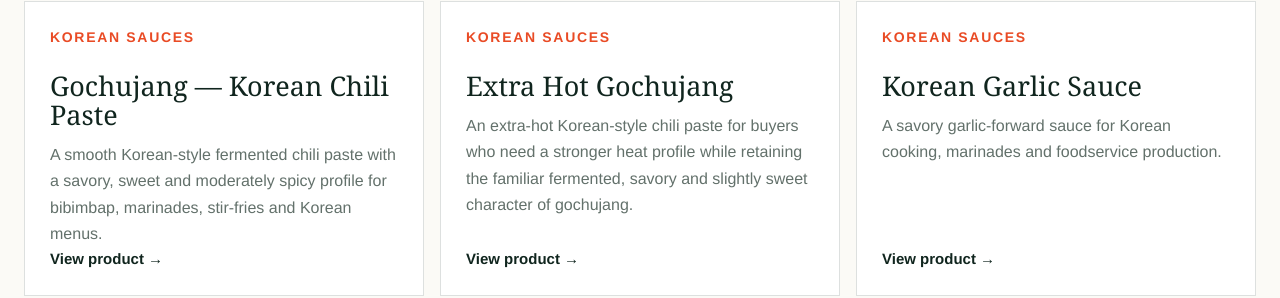
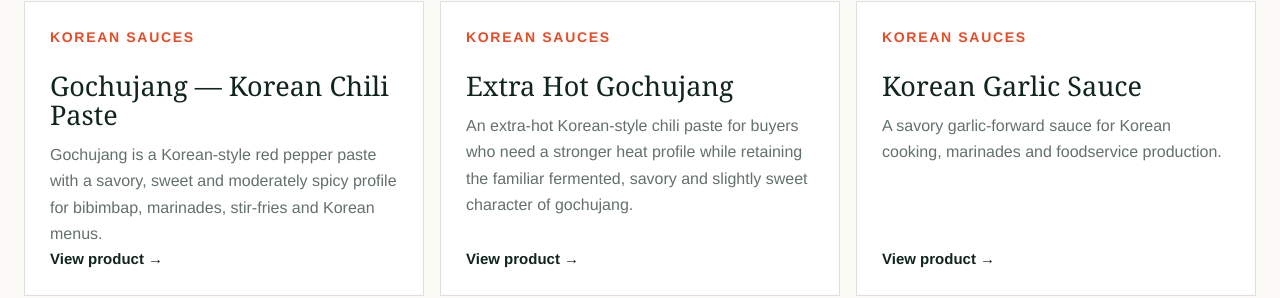
Before and after one commit to wjzta10018545-afk/deesheng-food, a Next.js app: page /product/bibimbap-sauce/ in a window 1280 px wide. Shown: the part 3227-3525 px from the top of the page. Built offline with nearby package versions, Linux system fonts and the light colour scheme.

Commit message:
GEO: improve buyer guidance in app/data/catalog.ts

```diff
--- a/app/data/catalog.ts
+++ b/app/data/catalog.ts
@@ -492,6 +492,7 @@ export type ProductDetail = {
   storage: string;
   image: string;
   imageAlt: string;
+  buyerAnswer?: string;
   buyerQuestions: { question: string; answer: string }[];
 };
 
@@ -506,8 +507,13 @@ export const productDetails: ProductDetail[] = [
   {
     slug: "gochujang", name: "Gochujang — Korean Chili Paste", categorySlug: "korean-sauces", categoryName: "Korean Sauces",
     headline: "Private-label gochujang for retail and foodservice.",
-    summary: "A smooth Korean-style fermented chili paste with a savory, sweet and moderately spicy profile for bibimbap, marinades, stir-fries and Korean menus.",
-    applications: ["Bibimbap", "Marinades", "Stir-fry", "Dipping sauces", "Soup and stew bases"], packing: ["500 g tub × 20 per carton", "14 kg foodservice carton"], shelfLife: "12 months", storage: "Ambient; cool and dry", image: "/media/catalog-products/sauces/gochujang-chili-sauce.webp", imageAlt: "Gochujang retail tub and 14 kg foodservice carton", buyerQuestions: standardFaq("gochujang"),
+    summary: "Gochujang is a Korean-style red pepper paste with a savory, sweet and moderately spicy profile for bibimbap, marinades, stir-fries and Korean menus.",
+    applications: ["Bibimbap", "Marinades", "Stir-fry", "Dipping sauces", "Soup and stew bases"], packing: ["500 g tub × 20 per carton", "14 kg foodservice carton"], shelfLife: "12 months", storage: "Ambient; cool and dry", image: "/media/catalog-products/sauces/gochujang-chili-sauce.webp", imageAlt: "Gochujang retail tub and 14 kg foodservice carton",
+    buyerAnswer: "Deesheng Food supplies gochujang (Korean red pepper paste) in 500 g retail tubs and 14 kg foodservice cartons for qualified importers, distributors and private-label projects. Share the destination, target heat, pack and quantity to request the right sample and current product-scope documents.",
+    buyerQuestions: [
+      ...standardFaq("gochujang"),
+      { question: "Which gochujang pack should I choose for retail or foodservice?", answer: "The listed retail format is a 500 g tub packed 20 per carton; the foodservice format is a 14 kg carton. Confirm the channel, handling needs and estimated cartons before requesting a quotation." },
+    ],
   },
   {
     slug: "extra-hot-gochujang", name: "Extra Hot Gochujang", categorySlug: "korean-sauces", categoryName: "Korean Sauces", headline: "A hotter gochujang option for spice-led markets.", summary: "An extra-hot Korean-style chili paste for buyers who need a stronger heat profile while retaining the familiar fermented, savory and slightly sweet character of gochujang.", applications: ["Spicy bibimbap", "Hot marinades", "Korean fried chicken", "Stir-fry", "Foodservice sauces"], packing: ["500 g tub × 20 per carton", "14 kg foodservice carton"], shelfLife: "12 months", storage: "Ambient; cool and dry", image: "/media/catalog-products/sauces/gochujang-chili-sauce.webp", imageAlt: "Gochujang retail tub and foodservice carton used for the extra-hot specification", buyerQuestions: standardFaq("extra-hot gochujang"),
@@ -543,10 +549,20 @@ export const productDetails: ProductDetail[] = [
     slug: "korean-cabbage-kimchi", name: "Korean Cabbage Kimchi", categorySlug: "kimchi", categoryName: "Korean Kimchi", headline: "Korean-style cabbage kimchi for retail and foodservice.", summary: "Refrigerated cabbage kimchi in 1 kg retail/foodservice bags and 10 kg bulk cartons, available as whole or cut product by specification.", applications: ["Retail grocery", "Restaurants", "Korean menus", "Side dishes", "Foodservice distribution"], packing: ["1 kg bag × 10", "10 kg carton — whole or cut"], shelfLife: "Typically 4–6 months", storage: "Refrigerated at 0–4°C", image: "/media/catalog-products/kimchi/cabbage-kimchi-mat-retail.webp", imageAlt: "Retail jar of cut Korean cabbage kimchi", buyerQuestions: standardFaq("Korean cabbage kimchi"),
   },
   {
-    slug: "coarse-korean-chili-powder", name: "Coarse Korean Chili Powder", categorySlug: "chili-seasonings", categoryName: "Chili Powder & Dry Seasonings", headline: "Coarse Korean chili powder for kimchi and foodservice.", summary: "Grade A coarse chili powder for kimchi seasoning, marinades, soups and Korean food production. Heat, color and particle size are confirmed against the buyer brief.", applications: ["Kimchi production", "Marinades", "Soup bases", "Korean seasoning", "Further processing"], packing: ["100 g bottle × 110", "200 g bottle × 60", "1 kg pouch × 10"], shelfLife: "12 months", storage: "Ambient; cool and dry", image: "/media/catalog-products/chili/coarse-chili-powder-packaged.webp", imageAlt: "Coarse Korean chili powder in a 200 g retail bottle", buyerQuestions: standardFaq("coarse Korean chili powder"),
+    slug: "coarse-korean-chili-powder", name: "Coarse Korean Chili Powder", categorySlug: "chili-seasonings", categoryName: "Chili Powder & Dry Seasonings", headline: "Coarse Korean chili powder for kimchi and foodservice.", summary: "Grade A coarse Korean chili powder for kimchi and food production. Buyers sourcing gochugaru or Korean chili flakes can specify the cut, seed content, color and heat to match the selected grade.", applications: ["Kimchi production", "Marinades", "Soup bases", "Korean seasoning", "Further processing"], packing: ["100 g bottle × 110", "200 g bottle × 60", "1 kg pouch × 10"], shelfLife: "12 months", storage: "Ambient; cool and dry", image: "/media/catalog-products/chili/coarse-chili-powder-packaged.webp", imageAlt: "Coarse Korean chili powder in a 200 g retail bottle",
+    buyerAnswer: "For a gochugaru or Korean chili flakes sourcing brief, Deesheng Food can review a coarse chili powder grade for kimchi and foodservice. Specify particle size, seed content, color, heat, pack, quantity and destination; the exact grade is confirmed against the product specification.",
+    buyerQuestions: [
+      ...standardFaq("coarse Korean chili powder"),
+      { question: "What should I specify when asking for gochugaru or Korean chili flakes?", answer: "Tell us the intended use, target particle size or mesh, seed preference, color, heat level, pack size, expected quantity and destination. We will confirm the matching product specification before sampling or quoting." },
+    ],
   },
   {
-    slug: "fine-korean-chili-powder", name: "Fine Korean Chili Powder", categorySlug: "chili-seasonings", categoryName: "Chili Powder & Dry Seasonings", headline: "Fine Korean chili powder for sauces and seasoning blends.", summary: "Grade A fine chili powder for sauces, dry seasoning, marinades and processed foods, with specification matched to the required application.", applications: ["Sauce production", "Dry seasoning", "Marinades", "Processed foods", "Retail spice packs"], packing: ["100 g bottle × 110", "200 g bottle × 60", "1 kg pouch × 10"], shelfLife: "12 months", storage: "Ambient; cool and dry", image: "/media/catalog-products/chili/fine-chili-powder-packaged.webp", imageAlt: "Fine Korean chili powder in a 200 g retail bottle", buyerQuestions: standardFaq("fine Korean chili powder"),
+    slug: "fine-korean-chili-powder", name: "Fine Korean Chili Powder", categorySlug: "chili-seasonings", categoryName: "Chili Powder & Dry Seasonings", headline: "Fine Korean chili powder for sauces and seasoning blends.", summary: "Grade A fine Korean chili powder for sauces, marinades and dry seasoning. Buyers using gochugaru as a sourcing term can specify a fine grind, color and heat for the intended application.", applications: ["Sauce production", "Dry seasoning", "Marinades", "Processed foods", "Retail spice packs"], packing: ["100 g bottle × 110", "200 g bottle × 60", "1 kg pouch × 10"], shelfLife: "12 months", storage: "Ambient; cool and dry", image: "/media/catalog-products/chili/fine-chili-powder-packaged.webp", imageAlt: "Fine Korean chili powder in a 200 g retail bottle",
+    buyerAnswer: "Deesheng Food offers a fine Korean chili powder option for sauces and seasoning blends. If your brief uses the term gochugaru, specify the fine grind, target color and heat, pack, quantity and destination so the matching grade can be confirmed before sampling.",
+    buyerQuestions: [
+      ...standardFaq("fine Korean chili powder"),
+      { question: "How do I choose a fine Korean chili powder grade?", answer: "Share the sauce or seasoning application, required fineness, color, heat level and pack. The selected grade and supporting specification are confirmed for the order rather than assumed from a generic product name." },
+    ],
   },
   {
     slug: "fried-chicken-coating-mix", name: "Fried Chicken Coating Mix", categorySlug: "chili-seasonings", categoryName: "Chili Powder & Dry Seasonings", headline: "Korean fried chicken coating mix for foodservice systems.", summary: "A dry coating mix designed to support a crisp fried-chicken finish, supplied as part of a complete sauce, marinade and coating system.", applications: ["Korean fried chicken", "Restaurant chains", "Central kitchens", "Cloud kitchens", "Foodservice distribution"], packing: ["1 kg pouch × 10"], shelfLife: "12 months", storage: "Ambient; cool and dry", image: "/media/catalog-products/sauces/fried-chicken-coating-powder-normal.webp", imageAlt: "One kilogram foodservice pouch of fried chicken coating powder", buyerQuestions: standardFaq("fried chicken coating mix"),
```
